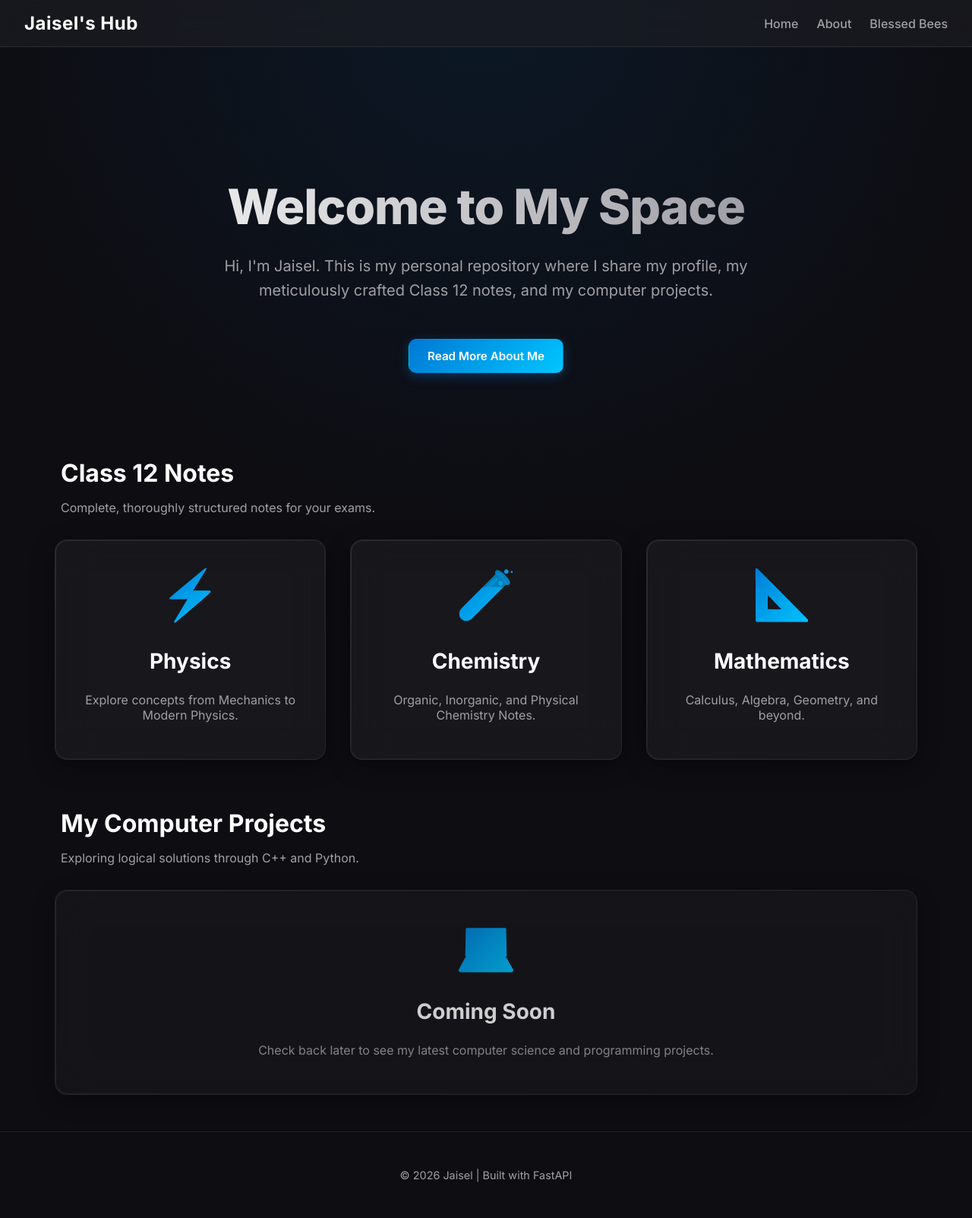
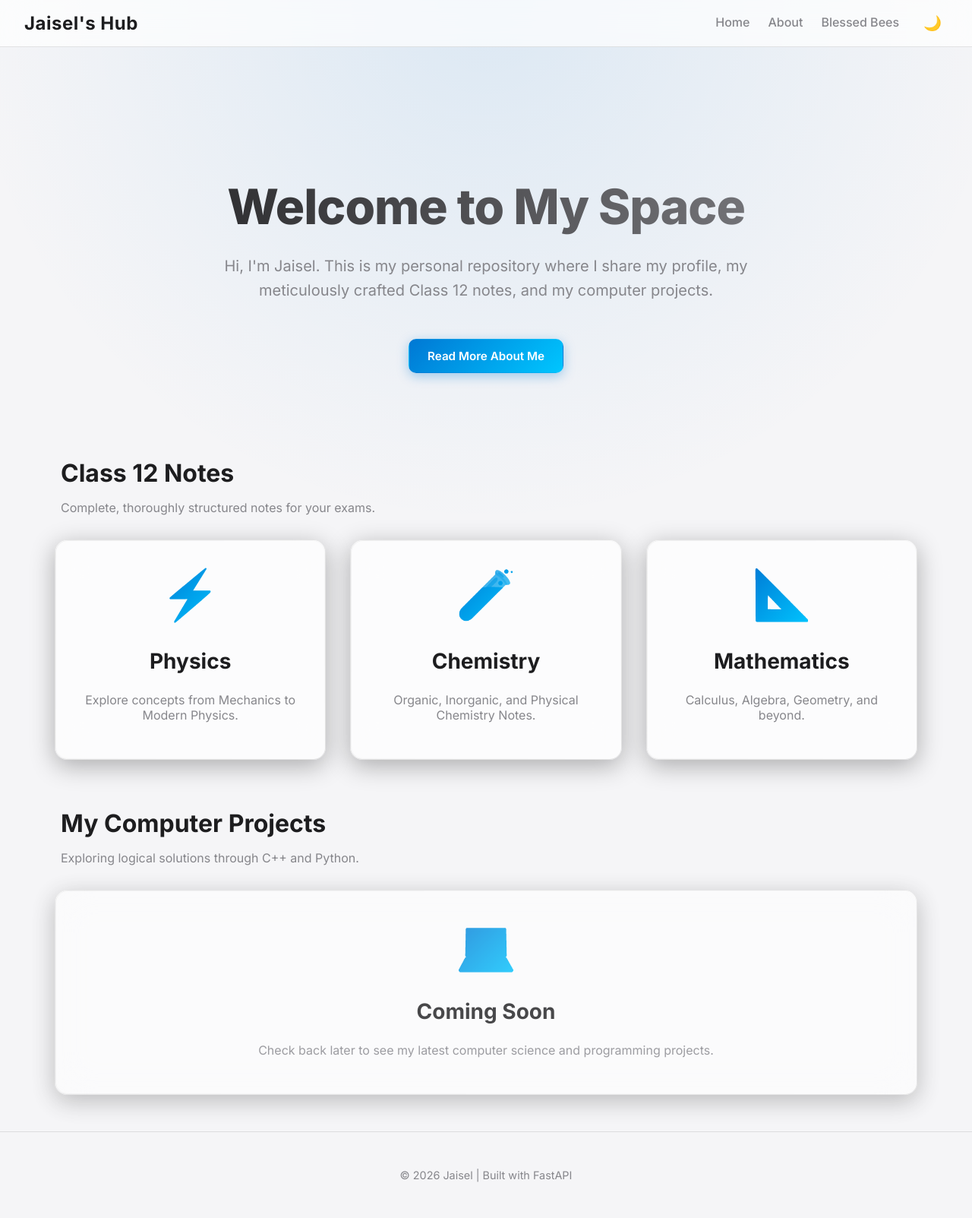
Before and after one commit to JaiselRaja/jaiselraja_website, a FastAPI app: page / in a window 1280 px wide. Shown: the whole page at 76% size. Run offline with FastAPI, Linux system fonts and the light colour scheme.

Commit message:
Implement Light/Dark Mode Toggle

```diff
--- a/static/css/styles.css
+++ b/static/css/styles.css
@@ -1,12 +1,52 @@
+/* Base variables (Light mode) */
 :root {
+  --bg-color: #f5f5f7;
+  --surface-color: rgba(255, 255, 255, 0.7);
+  --surface-border: rgba(0, 0, 0, 0.1);
+  --text-primary: #1d1d1f;
+  --text-secondary: #86868b;
+  --accent-color: #0078d4;
+  --accent-hover: #106ebe;
+  --glass-blur: blur(24px);
+  --card-glow-color: rgba(0, 0, 0, 0.05);
+  --card-hover-bg: rgba(255, 255, 255, 0.9);
+  --hero-gradient: linear-gradient(to right, #1d1d1f, #86868b);
+  --btn-download-bg: rgba(0, 0, 0, 0.04);
+  --btn-download-hover-bg: rgba(0, 0, 0, 0.08);
+  --btn-download-hover-border: rgba(0, 0, 0, 0.15);
+  --input-bg: rgba(255, 255, 255, 0.6);
+  --topic-hover-bg: rgba(0, 0, 0, 0.03);
+  --carousel-caption-bg: rgba(255, 255, 255, 0.85);
+  --carousel-btn-bg: rgba(255, 255, 255, 0.7);
+  --carousel-btn-color: #000;
+  --media-placeholder-bg: rgba(0, 0, 0, 0.05);
+  --music-showcase-bg: linear-gradient(145deg, rgba(255, 255, 255, 0.9), rgba(0, 120, 212, 0.05));
+  --music-h2-gradient: linear-gradient(135deg, #1d1d1f 40%, #0078d4);
+  --nav-btn-hover: rgba(0, 0, 0, 0.05);
+}
+
+/* Dark mode overrides */
+:root[data-theme="dark"] {
   --bg-color: #0d0d12;
   --surface-color: rgba(30, 30, 35, 0.6);
   --surface-border: rgba(255, 255, 255, 0.08);
   --text-primary: #ffffff;
   --text-secondary: #a0a0a5;
-  --accent-color: #0078d4;
-  --accent-hover: #106ebe;
-  --glass-blur: blur(24px);
+  --card-glow-color: rgba(255, 255, 255, 0.1);
+  --card-hover-bg: rgba(45, 45, 52, 0.7);
+  --hero-gradient: linear-gradient(to right, #ffffff, #888890);
+  --btn-download-bg: rgba(255, 255, 255, 0.05);
+  --btn-download-hover-bg: rgba(255, 255, 255, 0.1);
+  --btn-download-hover-border: rgba(255, 255, 255, 0.2);
+  --input-bg: rgba(0, 0, 0, 0.3);
+  --topic-hover-bg: rgba(50, 50, 55, 0.7);
+  --carousel-caption-bg: rgba(45, 45, 52, 0.7);
+  --carousel-btn-bg: rgba(0, 0, 0, 0.5);
+  --carousel-btn-color: #fff;
+  --media-placeholder-bg: rgba(0, 0, 0, 0.2);
+  --music-showcase-bg: linear-gradient(145deg, rgba(13, 13, 18, 0.95), rgba(0, 120, 212, 0.1));
+  --music-h2-gradient: linear-gradient(135deg, #fff 40%, #0078d4);
+  --nav-btn-hover: rgba(255, 255, 255, 0.1);
 }
 
 body {
@@ -87,7 +127,7 @@ main {
   top: 0; left: 0; right: 0; bottom: 0;
   border-radius: 16px;
   padding: 1px;
-  background: linear-gradient(135deg, rgba(255,255,255,0.1), rgba(255,255,255,0));
+  background: linear-gradient(135deg, var(--card-glow-color), rgba(255,255,255,0));
   -webkit-mask: linear-gradient(#fff 0 0) content-box, linear-gradient(#fff 0 0);
   -webkit-mask-composite: xor;
   mask-composite: exclude;
@@ -109,7 +149,7 @@ main {
 .hero h1 {
   font-size: 4rem;
   margin-bottom: 1.5rem;
-  background: linear-gradient(to right, #ffffff, #888890);
+  background: var(--hero-gradient);
   -webkit-background-clip: text;
   -webkit-text-fill-color: transparent;
   font-weight: 800;
--- a/templates/base.html
+++ b/templates/base.html
@@ -6,6 +6,17 @@
     <title>{% block title %}Jaisel's Profile{% endblock %}</title>
     <link rel="stylesheet" href="/static/css/styles.css">
     <link href="https://fonts.googleapis.com/css2?family=Inter:wght@400;500;600;700;800&display=swap" rel="stylesheet">
+    <script>
+        // Check local storage or system preference on load to prevent flash
+        const savedTheme = localStorage.getItem('theme');
+        const systemPrefersDark = window.matchMedia && window.matchMedia('(prefers-color-scheme: dark)').matches;
+
+        if (savedTheme === 'dark' || (!savedTheme && systemPrefersDark)) {
+            document.documentElement.setAttribute('data-theme', 'dark');
+        } else {
+            document.documentElement.setAttribute('data-theme', 'light');
+        }
+    </script>
 </head>
 <body>
     <header>
@@ -14,7 +25,9 @@
             <a href="/">Home</a>
             <a href="/about">About</a>
             <a href="/blessed-bees">Blessed Bees</a>
-
+            <button id="theme-toggle" aria-label="Toggle Theme" style="background: none; border: none; font-size: 1.2rem; cursor: pointer; color: var(--text-secondary); padding: 0 0.5rem; transition: color 0.3s ease; display: flex; align-items: center;">
+                🌙
+            </button>
         </nav>
     </header>
 
@@ -25,5 +38,40 @@
     <footer>
         &copy; 2026 Jaisel | Built with FastAPI
     </footer>
+
+    <script>
+        const themeToggle = document.getElementById('theme-toggle');
+        const htmlElement = document.documentElement;
+
+        function updateToggleIcon() {
+            if (htmlElement.getAttribute('data-theme') === 'dark') {
+                themeToggle.innerHTML = '☀️';
+            } else {
+                themeToggle.innerHTML = '🌙';
+            }
+        }
+
+        // Initial setup
+        updateToggleIcon();
+
+        // Handle click
+        themeToggle.addEventListener('click', () => {
+            const currentTheme = htmlElement.getAttribute('data-theme');
+            const newTheme = currentTheme === 'dark' ? 'light' : 'dark';
+
+            htmlElement.setAttribute('data-theme', newTheme);
+            localStorage.setItem('theme', newTheme);
+            updateToggleIcon();
+        });
+
+        // Listen for system changes if no local preference
+        window.matchMedia('(prefers-color-scheme: dark)').addEventListener('change', e => {
+            if (!localStorage.getItem('theme')) {
+                const newTheme = e.matches ? 'dark' : 'light';
+                htmlElement.setAttribute('data-theme', newTheme);
+                updateToggleIcon();
+            }
+        });
+    </script>
 </body>
 </html>
```
Also changed, not shown: other parts of static/css/styles.css (+15 -15 lines).
